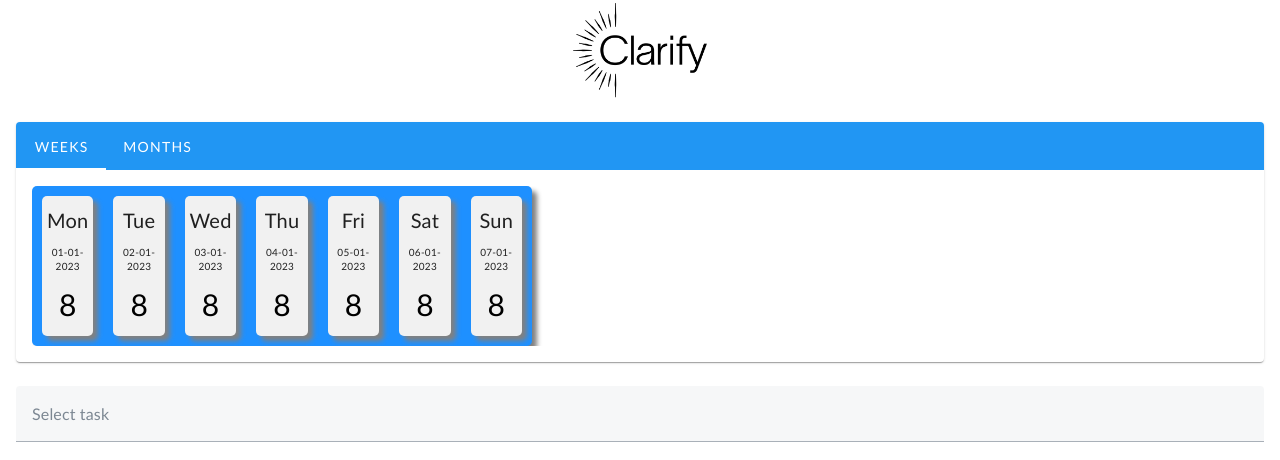
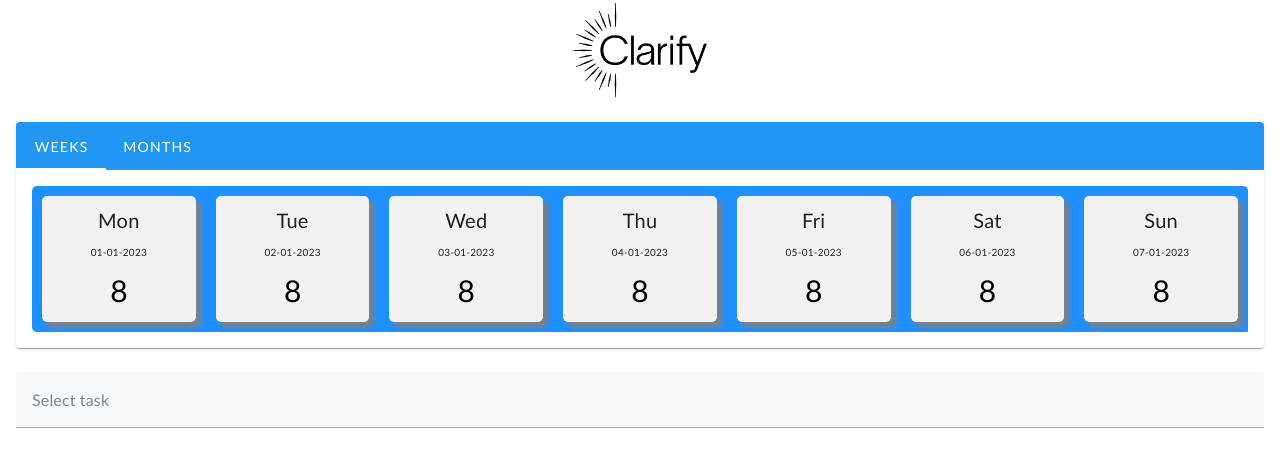
Before and after one commit to Programmeerkat/lab-day-7, a Vue app: page / in a window 1280 px wide. Shown: the top 460 px of the page. Built offline with nearby package versions, Linux system fonts and the light colour scheme.

Commit message:
updated styling

```diff
--- a/src/components/DayComponent.vue
+++ b/src/components/DayComponent.vue
@@ -25,6 +25,7 @@ export default {
   font-size: 30px;
   border-radius: 5px;
   box-shadow: 5px 5px 5px gray;
+  flex-grow: 1;
 }
 .day {
   font-size: 20px;
--- a/src/components/WeekComponent.vue
+++ b/src/components/WeekComponent.vue
@@ -20,8 +20,8 @@ export default {
 
 <style scoped>
 .week-container {
-  width: 500px;
-  display: grid;
+  display: flex;
+  justify-content: space-between;
   grid-template-columns: 1fr 1fr 1fr 1fr 1fr 1fr 1fr;
   background-color: DodgerBlue;
   border-radius: 5px;
```
